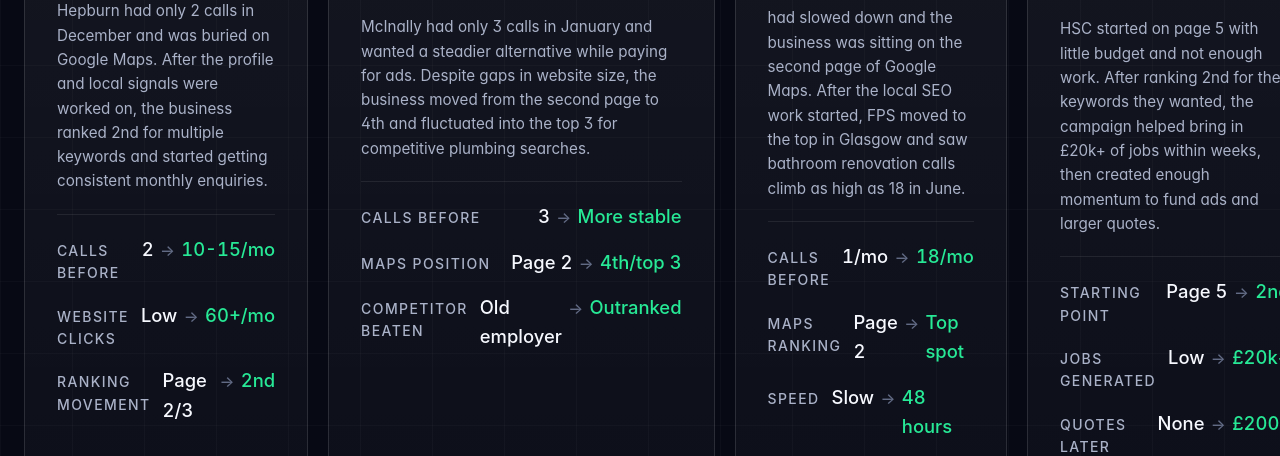
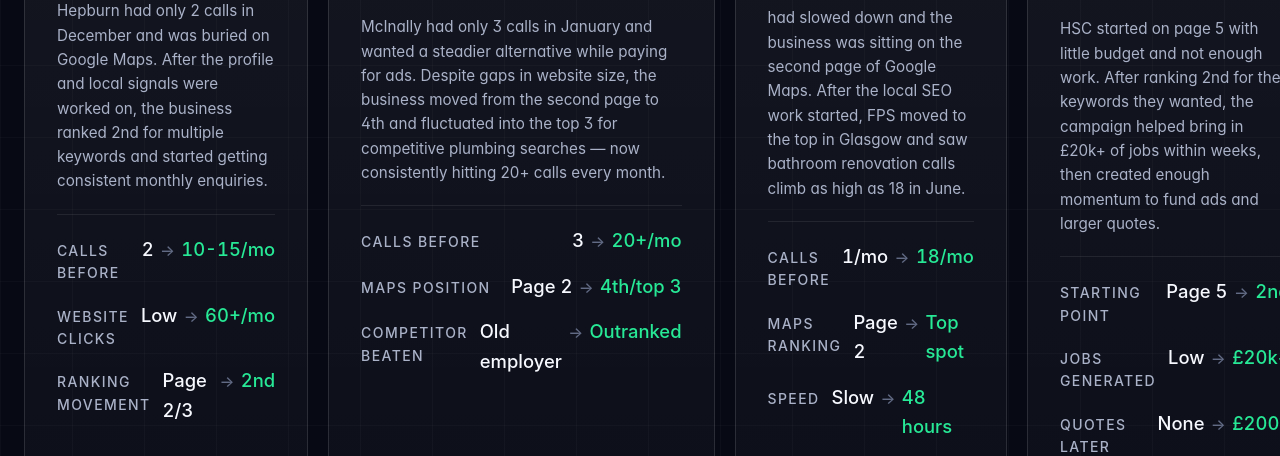
Before and after one commit to xr33m-marketing/xr33m-gmb-SITE, a website built with Vite: page index.html in a window 1280 px wide. Shown: the part 4399-4855 px from the top of the page. Built offline with nearby package versions, Linux system fonts and the light colour scheme; a web font is replaced by a local one.

Commit message:
Update McInally & Fix FPS image position

```diff
--- a/index.html
+++ b/index.html
@@ -403,12 +403,13 @@
                 McInally had only 3 calls in January and wanted a steadier
                 alternative while paying for ads. Despite gaps in website size,
                 the business moved from the second page to 4th and fluctuated
-                into the top 3 for competitive plumbing searches.
+                into the top 3 for competitive plumbing searches — now
+                consistently hitting 20+ calls every month.
               </p>
               <dl class="case__stats">
                 <div>
                   <dt>Calls before</dt>
-                  <dd><span>3</span> <em>→</em> <span class="up">More stable</span></dd>
+                  <dd><span>3</span> <em>→</em> <span class="up">20+/mo</span></dd>
                 </div>
                 <div>
                   <dt>Maps position</dt>
@@ -424,7 +425,7 @@
 
             <article class="case">
               <div class="case__media case__media--phone">
-                <img src="assets/proof/fps-calls-focused.webp" alt="Google Business Profile performance screenshot showing 43 customer calls for FPS Bathrooms" loading="lazy" />
+                <img src="assets/proof/fps-calls-focused.webp" alt="Google Business Profile performance screenshot showing 43 customer calls for FPS Bathrooms" loading="lazy" style="object-position: bottom;" />
               </div>
               <header class="case__head">
                 <span class="case__tag">Case · Bathrooms</span>
```
